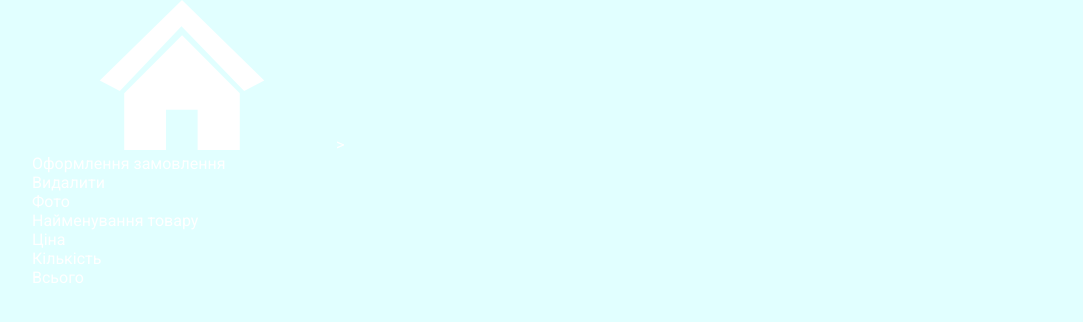
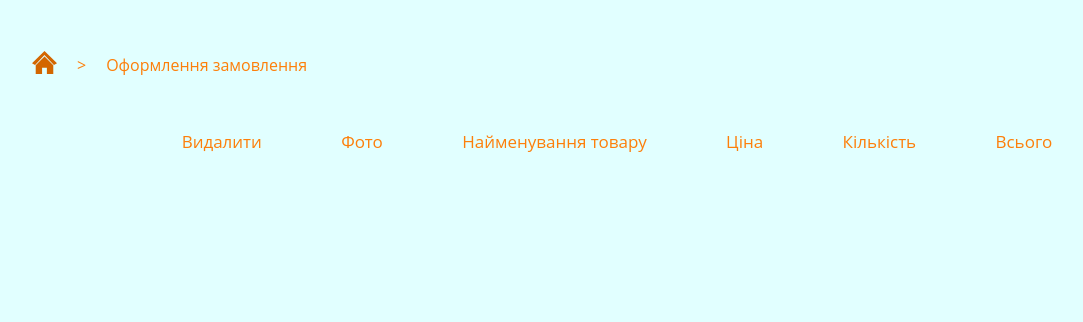
Before and after one commit to Iryna1023/Project_toys, a plain HTML site: page cart.html in a window 1280 px wide. Shown: the whole page, without its empty margins (23-1106 px from the left). Drawn offline with nearby package versions, Linux system fonts and the light colour scheme; a web font is replaced by a local one.

Commit message:
Update index.css

```diff
--- a/css/index.css
+++ b/css/index.css
@@ -8,4 +8,7 @@
 @import url(education-three.css);
 @import url(education.css);
 @import url(toys-for-girls.css);
-@import url(modal.css);
+@import url(cart.css);
+@import url(admin.css);
+@import url(logic.css);
+@import url(laptop.css);
```
